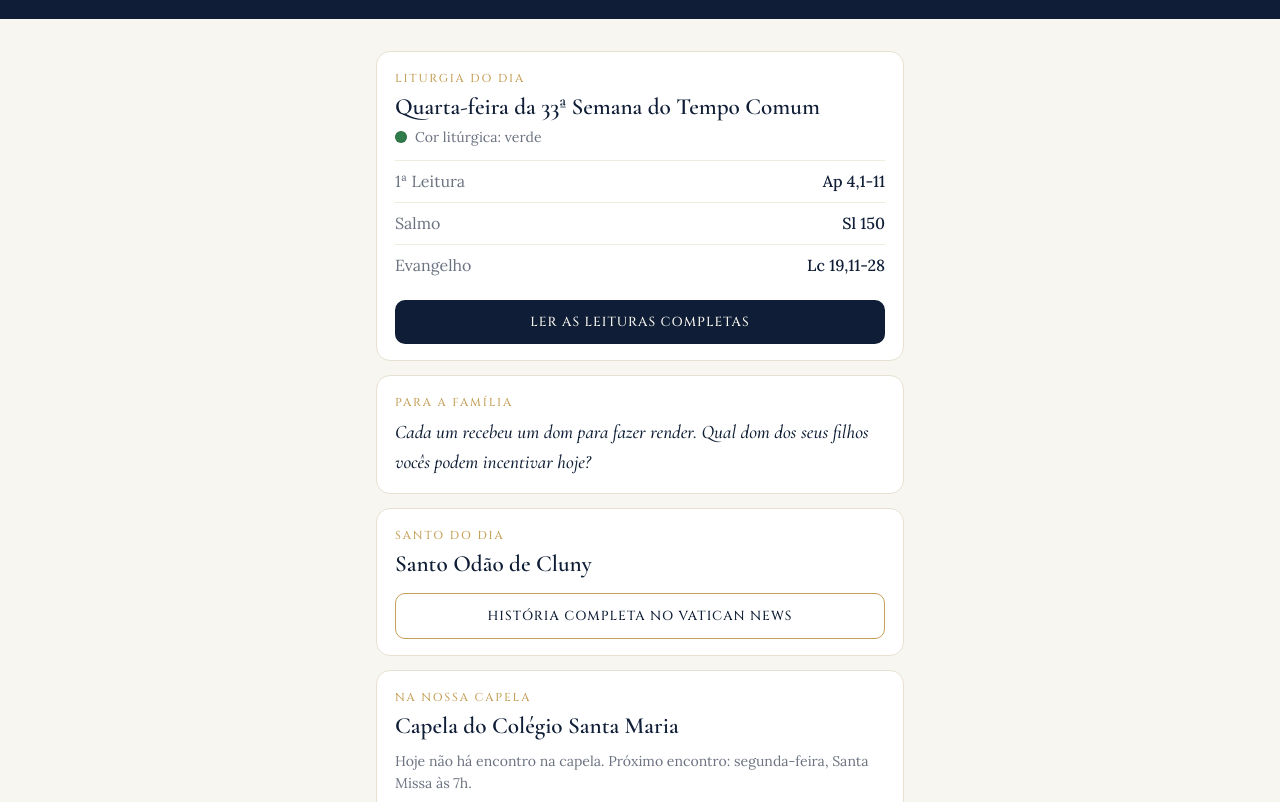
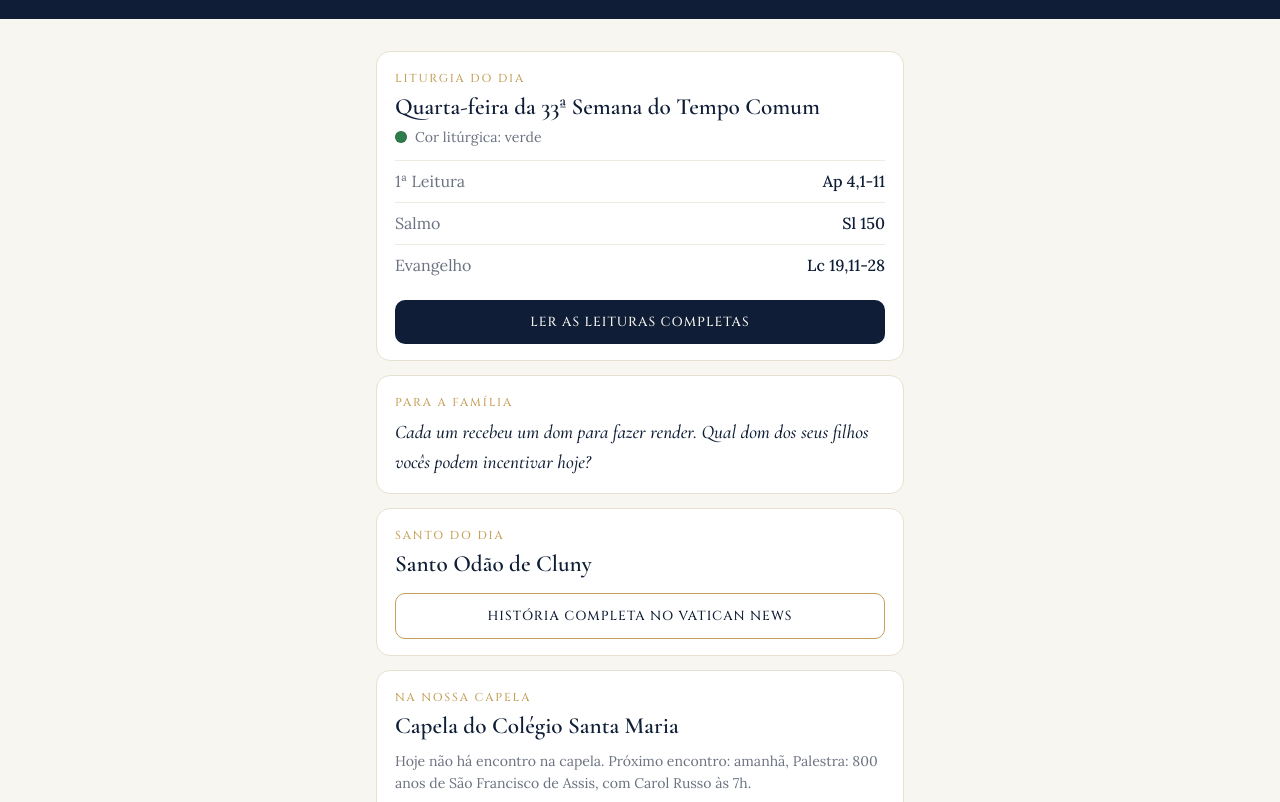
Before and after one commit to paiscatolicossantamaria/conteudo, a plain HTML site: page hoje.html in a window 1280 px wide. Shown: the part 126-928 px from the top of the page. Drawn offline with nearby package versions, Linux system fonts and the light colour scheme.

Commit message:
Capela: palestra de São Francisco em 19/11 às 7h

```diff
--- a/hoje.html
+++ b/hoje.html
@@ -50,7 +50,7 @@
 const CAPELA = { 1:[['7h','Santa Missa']], 5:[['7h','Terço Mariano']] };
 // Adorações ao Santíssimo e formações: preencher quando a programação do mês for divulgada
 // formato: 'AAAA-MM-DD': [['hora','atividade'], ...]
-const EVENTOS_CAPELA = {};
+const EVENTOS_CAPELA = { '2026-11-19':[['7h','Palestra: 800 anos de São Francisco de Assis, com Carol Russo']] };
 // Dias sem aula no Colégio Santa Maria (feriados, recessos, férias): a capela não tem encontros
 // formato: ['início','fim','motivo'] — confirmar com o calendário do colégio
 const SEM_AULA = [
```
